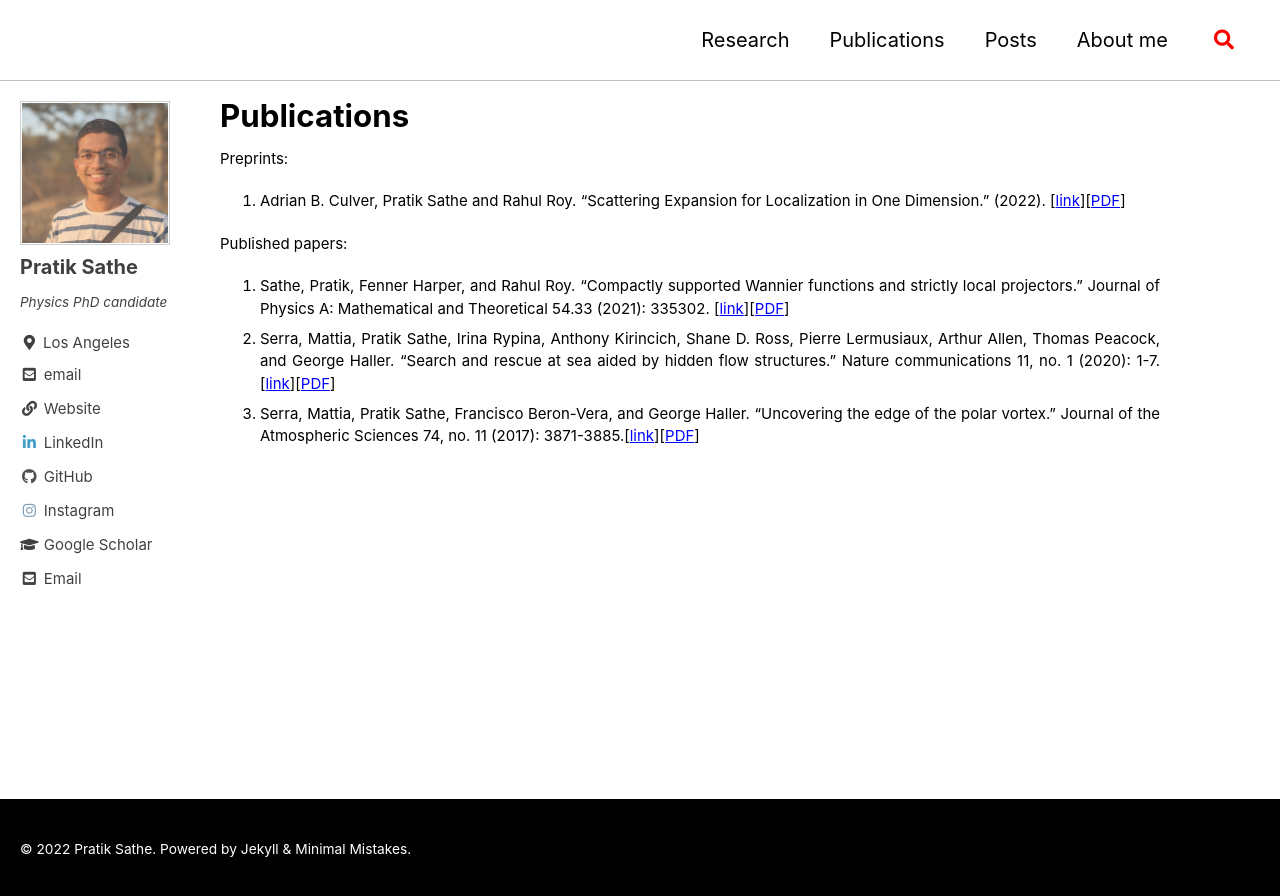
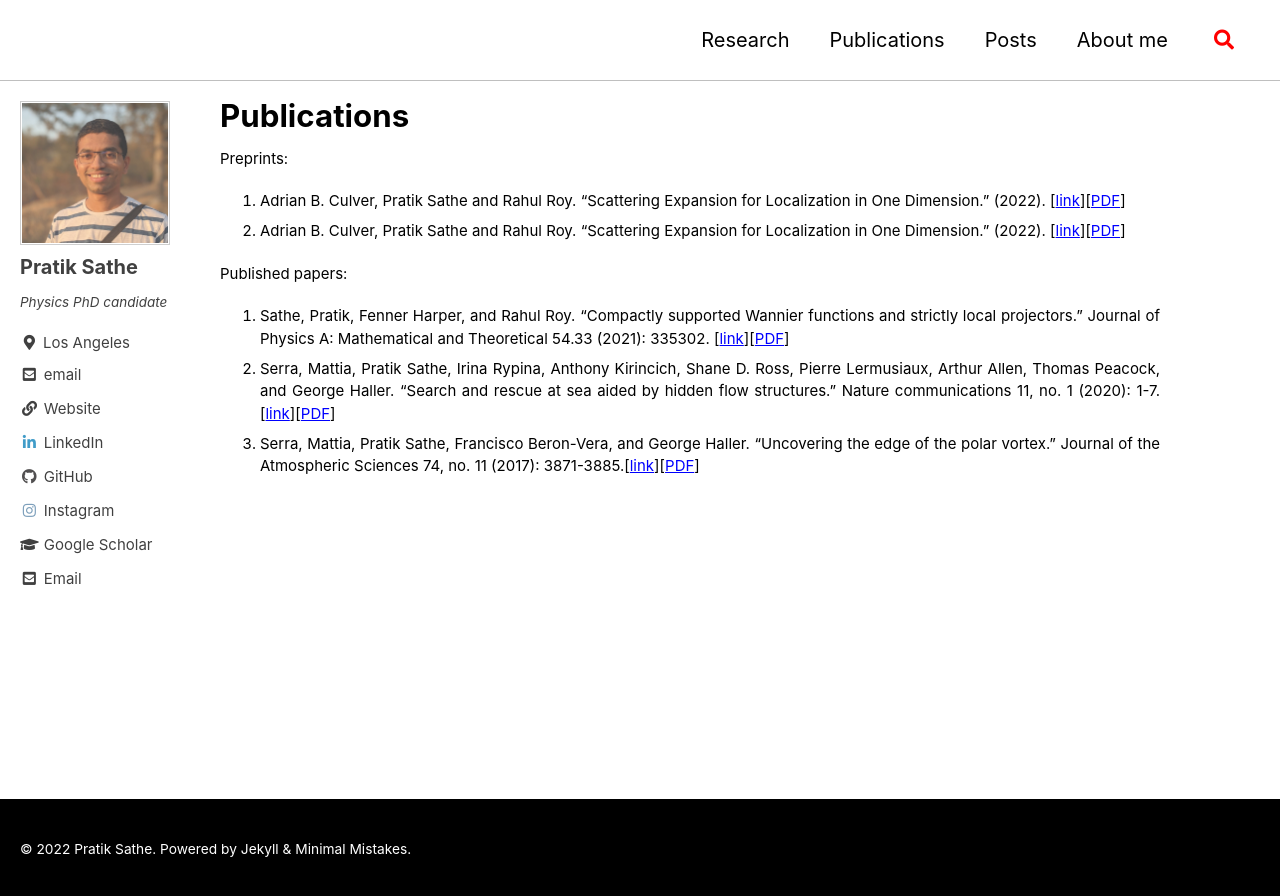
Before and after one commit to PratikSathe/PratikSathe.github.io, a Jekyll site: the page built from _pages/publications.md, in a window 1280 px wide. Shown: the top 896 px of the page. Built offline with Jekyll 4.4.1, drawn with Linux system fonts in a browser that asks for light colours; cached includes are drawn as plain includes.

Commit message:
added scattering expansion long to publications

```diff
--- a/_pages/publications.md
+++ b/_pages/publications.md
@@ -8,6 +8,7 @@ modified: 2022-10-18
 Preprints:
 
 1. Adrian B. Culver, Pratik Sathe and Rahul Roy. “Scattering Expansion for Localization in One Dimension.” (2022). [[link](https://arxiv.org/abs/2210.07999)][[PDF](\assets\PDFs\Publications\2022 Scattering Expansion Letter.pdf)]
+2. Adrian B. Culver, Pratik Sathe and Rahul Roy. “Scattering Expansion for Localization in One Dimension.” (2022). [[link](https://arxiv.org/abs/2211.13368)][[PDF](https://arxiv.org/pdf/2211.13368.pdf)]
 
 Published papers:
 
```
